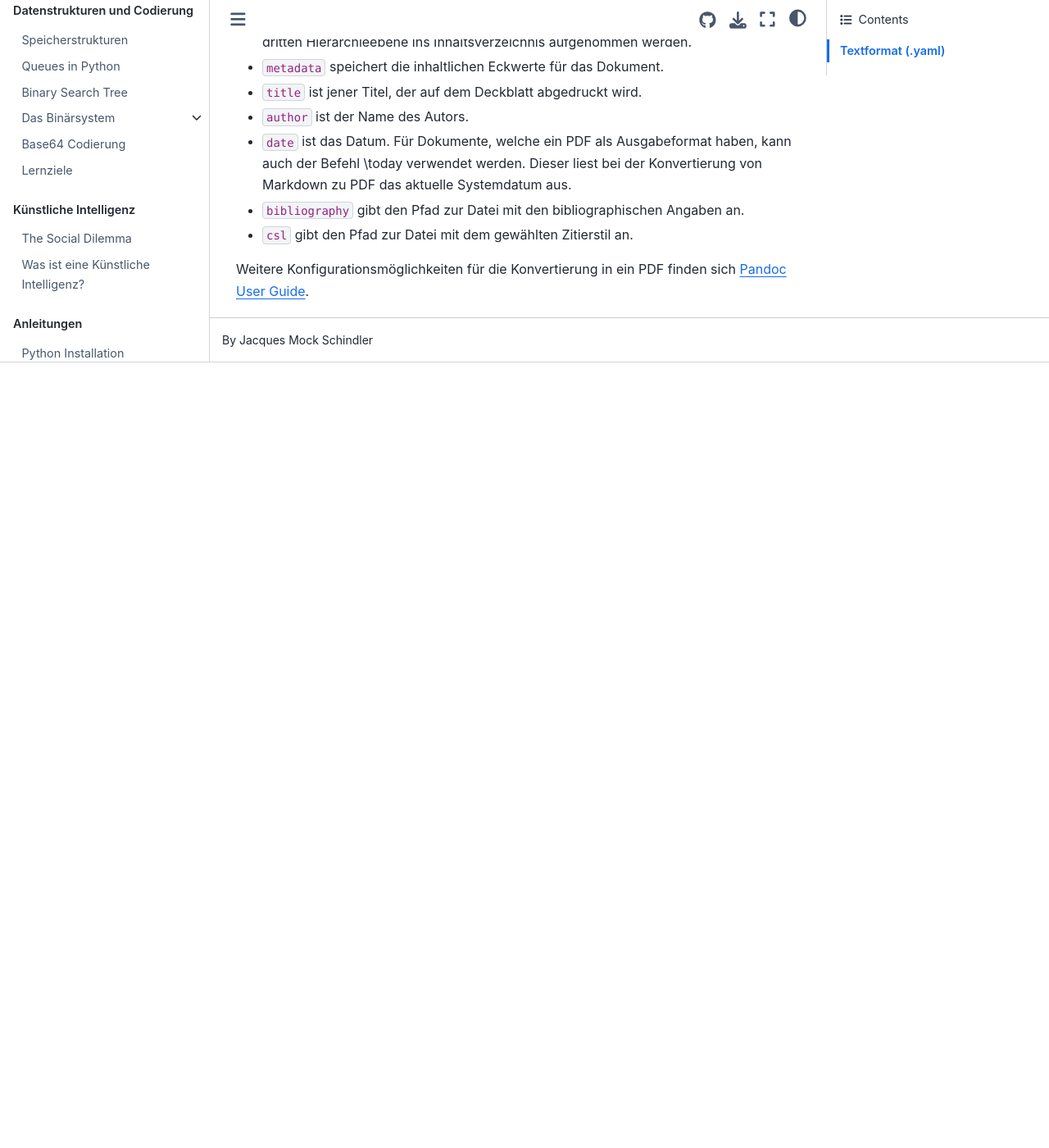
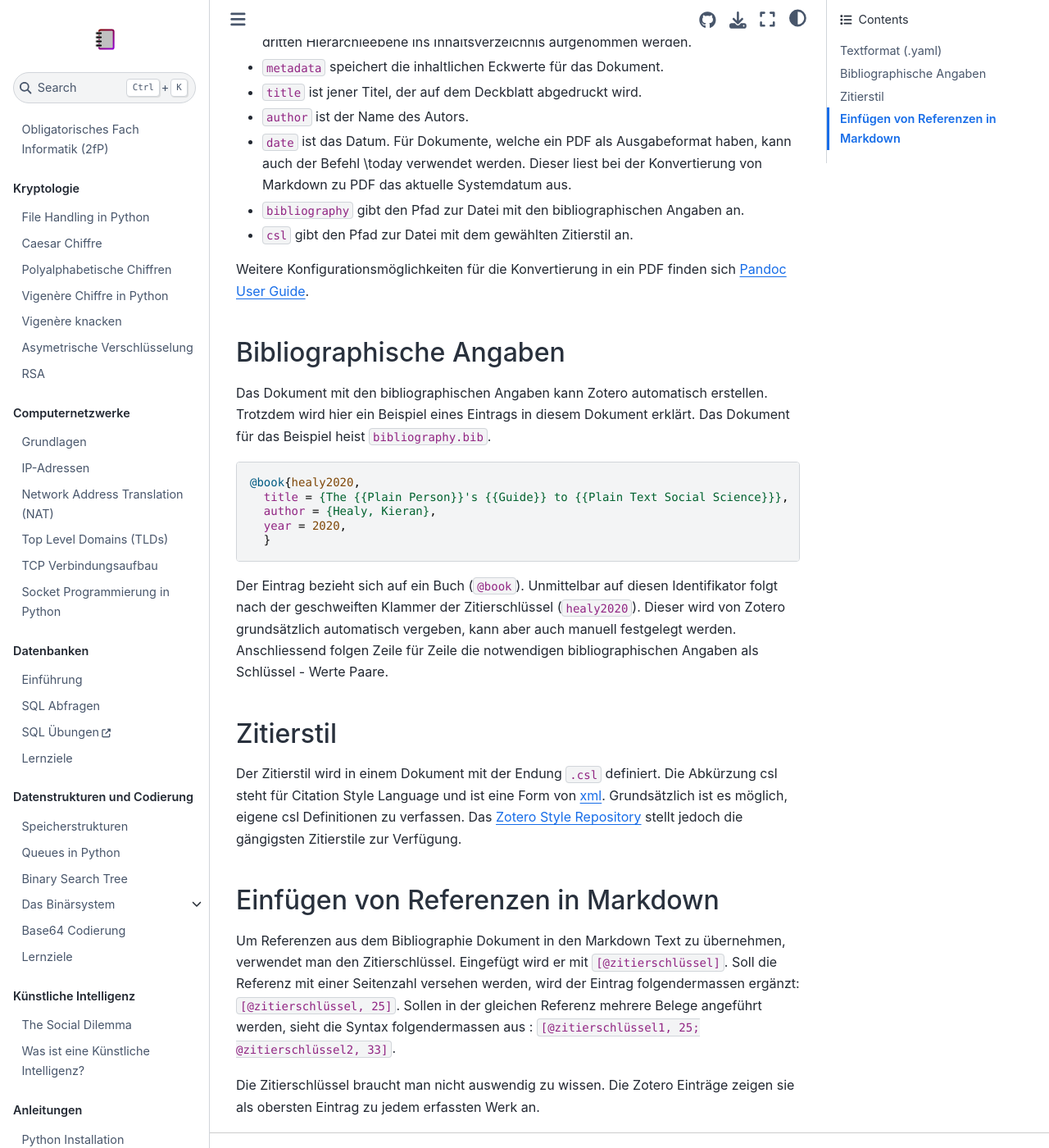
Before and after one commit to SkriptenMk/I_fP_24-28, a Jupyter Book: the page built from docs/260116_referenzen/referenzen.md, in a window 1280 px wide and 1400 px high, scrolled down 2162 px. Shown: the whole window at 82% size. Built offline with Jupyter Book 1.0.4 settings and Sphinx 7.4.7 and the Sphinx Book theme 1.1.4, drawn with Linux system fonts in a browser that asks for light colours; before the commit the page ends 2604 px from its top, so only the background shows below that.

Commit message:
Verfasse die Erklärungen zu .bib und .csl

````diff
--- a/docs/260116_referenzen/referenzen.md
+++ b/docs/260116_referenzen/referenzen.md
@@ -111,3 +111,47 @@ Konfigurationsdatei:
 
 Weitere Konfigurationsmöglichkeiten für die Konvertierung in ein PDF
 finden sich [Pandoc User Guide](https://pandoc.org/MANUAL.html).
+
+## Bibliographische Angaben
+
+Das Dokument mit den bibliographischen Angaben kann Zotero automatisch
+erstellen. Trotzdem wird hier ein Beispiel eines Eintrags in diesem
+Dokument erklärt. Das Dokument für das Beispiel heist
+`bibliography.bib`.
+
+```bib
+@book{healy2020,
+  title = {The {{Plain Person}}'s {{Guide}} to {{Plain Text Social Science}}},
+  author = {Healy, Kieran},
+  year = 2020,
+  }
+```
+
+Der Eintrag bezieht sich auf ein Buch (`@book`). Unmittelbar auf diesen
+Identifikator folgt nach der geschweiften Klammer der Zitierschlüssel
+(`healy2020`). Dieser wird von Zotero grundsätzlich automatisch
+vergeben, kann aber auch manuell festgelegt werden. Anschliessend folgen
+Zeile für Zeile die notwendigen bibliographischen Angaben als Schlüssel
+\- Werte Paare.
+
+## Zitierstil
+
+Der Zitierstil wird in einem Dokument mit der Endung `.csl` definiert.
+Die Abkürzung csl steht für Citation Style Language und ist eine Form
+von [xml](https://de.wikipedia.org/wiki/Extensible_Markup_Language).
+Grundsätzlich ist es möglich, eigene csl Definitionen zu verfassen. Das
+[Zotero Style Repository](https://www.zotero.org/styles) stellt jedoch
+die gängigsten Zitierstile zur Verfügung.
+
+## Einfügen von Referenzen in Markdown
+
+Um Referenzen aus dem Bibliographie Dokument in den Markdown Text zu
+übernehmen, verwendet man den Zitierschlüssel. Eingefügt wird er mit
+`[@zitierschlüssel]`. Soll die Referenz mit einer Seitenzahl versehen
+werden, wird der Eintrag folgendermassen ergänzt: `[@zitierschlüssel,
+25]`. Sollen in der gleichen Referenz mehrere Belege angeführt werden,
+sieht die Syntax folgendermassen aus : `[@zitierschlüssel1, 25;
+@zitierschlüssel2, 33]`.
+
+Die Zitierschlüssel braucht man nicht auswendig zu wissen. Die Zotero
+Einträge zeigen sie als obersten Eintrag zu jedem erfassten Werk an.
````
